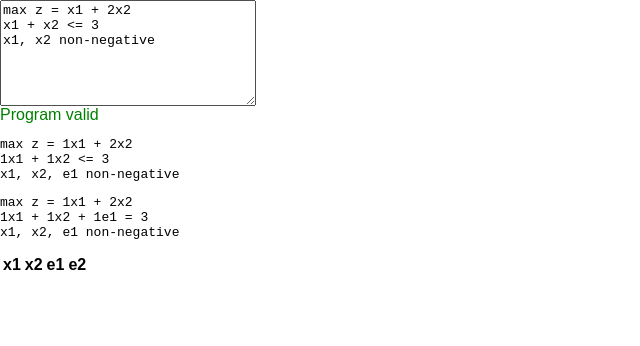
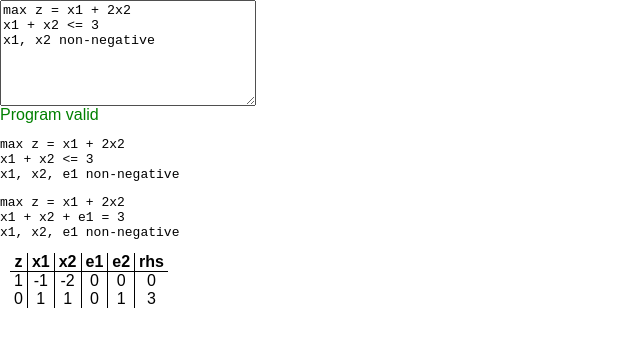
Before and after one commit to jpouellet/dor-sim, a React app: page / in a window 1280 px wide. Shown: the whole page, without its empty margins (0-640 px from the left). Built offline with nearby package versions, Linux system fonts and the light colour scheme.

Commit message:
Improve tableau object format
and update conversion & rendering accordingly.

```diff
--- a/src/index.css
+++ b/src/index.css
@@ -18,3 +18,20 @@ body {
 .program-editor.invalid .error-message {
 	color: red;
 }
+
+.tableau {
+	border-collapse: collapse;
+	display: block;
+	margin: 10px;
+}
+.tableau thead {
+	border-bottom: 1px solid black;
+}
+.tableau td, .tableau th {
+	padding: 0px 4px;
+	text-align: center;
+	border-left: 1px solid black;
+}
+.tableau td:first-child, .tableau th:first-child {
+	border-left: 0px;
+}
--- a/src/index.js
+++ b/src/index.js
@@ -100,9 +100,15 @@ const render = () => {
     <Provider store={store}>
       <div>
         <ProgramEditor />
-        <ProgramView program={store.getState().editor.program} />
-        <ProgramView program={standardizeProgram(store.getState().editor.program)} />
-        <TableauView />
+        {store.getState().editor.program && (
+          <ProgramView program={store.getState().editor.program} />
+        )}
+        {store.getState().editor.program && (
+          <ProgramView program={standardizeProgram(store.getState().editor.program)} />
+        )}
+        {store.getState().editor.program && (
+          <TableauView />
+        )}
       </div>
     </Provider>,
     document.getElementById('root')
--- a/src/program.js
+++ b/src/program.js
@@ -78,19 +78,71 @@ const exps = Object.keys(pats).reduce((exps, name) => {
   };
 }, {});
 
+
+export const isCoef = (str) => {
+  return exps.coef.exact.test(str);
+};
 export const parseCoef = (str) => {
+  if (!isCoef(str))
+    throw new Error('Invalid coef: '+str);
   if (str === '')
     return {num: 1, denom: 1};
   if (str === '-')
     return {num: -1, denom: 1};
-  const [num=1, denom=1] = str.split('/');
+  const [num='1', denom='1'] = str.split('/');
   return {num: parseFloat(num), denom: parseFloat(denom)};
 };
-export const isCoef = (str) => {
-  return exps.coef.exact.test(str);
+const gcd = (a, b) => {
+  a = Math.abs(a);
+  b = Math.abs(b);
+  if (b > a) [a, b] = [b, a];
+  for (;;) {
+    if (b === 0)
+      return a;
+    a %= b;
+    if (a === 0)
+      return b;
+    b %= a;
+  }
 };
+export const coefReduce = (c) => {
+  if (c.num === 0)
+    return {num: 0, denom: 1};
+  if (Number.isInteger(c.num) && Number.isInteger(c.denom)) {
+    const div = gcd(c.num, c.denom);
+    return {num: c.num / div, denom: c.denom / div};
+  }
+  return {...c};
+};
+export const coefMult = (c1, c2) => (coefReduce({
+  num: c1.num * c2.num,
+  denom: c1.num * c2.num,
+}));
+export const coefDiv = (c1, c2) => (coefReduce({
+  num: c1.num * c2.denom,
+  denom: c1.num * c2.num,
+}));
+export const coefAdd = (c1, c2) => {
+  if (c1.denom === c2.denom)
+    return {num: c1.num + c2.num, denom: c1.denom};
+  return coefReduce({
+    num: c1.num * c2.denom + c2.num * c1.denom,
+    denom: c1.denom * c2.denom,
+  });
+};
+export const coefMultScalar = (c, s) => (coefReduce({
+  num: c.num * s,
+  denom: c.denom,
+}));
+export const coef = (n, d = 1) => (coefReduce({
+  num: n,
+  denom: d,
+}));
+
 
 export const parsePoly = (str) => {
+  if (!exps.poly.exact.test(str))
+    throw new Error('Invalid poly: '+str);
   let poly = {};
   str = '+'+str;
   do {
@@ -107,8 +159,6 @@ export const parsePoly = (str) => {
   return poly;
 };
 export const isPoly = (str) => {
-  if (!exps.poly.exact.test(str))
-    return false;
   try {
     parsePoly(str);
   } catch (e) {
@@ -119,6 +169,8 @@ export const isPoly = (str) => {
 
 export const parseObjective = (str) => {
   const m = str.match(exps.captureObjective.exact);
+  if (!m)
+    throw new Error('Invalid objective '+str);
   return {minmax: m[1], var: m[2], exp: parsePoly(m[3])};
 };
 export const isObjective = (str) => {
@@ -127,6 +179,8 @@ export const isObjective = (str) => {
 
 export const parseConstraint = (str) => {
   const m = str.match(exps.captureConstraint.exact);
+  if (!m)
+    throw new Error('Invalid constraint '+str);
   return {exp: parsePoly(m[1]), rel: m[2], rhs: parseCoef(m[3])};
 };
 export const isConstraint = (str) => {
@@ -135,6 +189,8 @@ export const isConstraint = (str) => {
 
 export const parseVarDec = (str) => {
   const m = str.match(exps.captureVarDec.exact);
+  if (!m)
+    throw new Error('Invalid variable declaration: '+str);
   const varList = m[1].split(',').map(name => name.trim());
   const decl = m[2];
   return varList.reduce((vars, newVar) => {
@@ -170,7 +226,7 @@ export const parseProgram = (str) => {
     else if (isVarDec(line))
       varDecs = reduceVarDecs(parseVarDec(line), varDecs);
     else
-      throw new Error('invalid line: '+line);
+      throw new Error('Invalid line: '+line);
   });
   const usedVars = new Set(...[obj.exp, ...constraints.map(c => c.exp)].map(Object.keys));
   const declaredVars = new Set(Object.keys(varDecs));
@@ -233,7 +289,8 @@ export const standardizeProgram = (oldP) => {
 };
 
 export const coefToString = ({num, denom}) => (
-  num + (denom !== 1 ? '/'+denom : '')
+  (denom === 1 ? (num === 1 ? '' : num === -1 ? '-' : num) : num) +
+  (denom !== 1 ? '/'+denom : '')
 );
 
 export const programToString = (p) => {
--- a/src/tableau.js
+++ b/src/tableau.js
@@ -1,22 +1,170 @@
 import React from 'react';
 import PropTypes from 'prop-types';
 import { connect } from 'react-redux';
-import { parseProgram, standardizeProgram } from './program';
+import { standardizeProgram, coef, coefMultScalar } from './program';
+
+/*
+const example_program = {
+  "obj": {
+    "minmax": "max",
+    "var": "z",
+    "exp": {
+      "x1": {
+        "num": 1,
+        "denom": 1
+      },
+      "x2": {
+        "num": 2,
+        "denom": 1
+      }
+    }
+  },
+  "cons": [
+    {
+      "exp": {
+        "x1": {
+          "num": 1,
+          "denom": 1
+        },
+        "x2": {
+          "num": 1,
+          "denom": 1
+        }
+      }
+      "rel": "<=",
+      "rhs": {
+        "num": 3,
+        "denom": 1
+      }
+    }
+  ],
+  "vars": {
+    "x1": "non-negative",
+    "x2": "non-negative"
+  }
+};
+*/
+
+/*
+const example_tableau = {
+  "minmax": "max",
+  "vars": [
+    "z",
+    "x1",
+    "x2",
+    "e1",
+    "e2",
+    "rhs"
+  ],
+  "rows": [
+    {
+      "z": {
+        "num": 1,
+        "denom": 1
+      },
+      "rhs": {
+        "num": 0,
+        "denom": 1
+      },
+      "x1": {
+        "num": -1,
+        "denom": 1
+      },
+      "x2": {
+        "num": -2,
+        "denom": 1
+      },
+      "e1": {
+        "num": 0,
+        "denom": 1
+      },
+      "e2": {
+        "num": 0,
+        "denom": 1
+      }
+    },
+    {
+      "z": {
+        "num": 0,
+        "denom": 1
+      },
+      "rhs": {
+        "num": 3,
+        "denom": 1
+      },
+      "x1": {
+        "num": 1,
+        "denom": 1
+      },
+      "x2": {
+        "num": 1,
+        "denom": 1
+      },
+      "e1": {
+        "num": 0,
+        "denom": 1
+      },
+      "e2": {
+        "num": 1,
+        "denom": 1
+      }
+    }
+  ]
+};
+*/
+
+const mapVars = (exp, vars, fn) => {
+  let varList;
+  if (Array.isArray(vars))
+    varList = vars;
+  else
+    varList = Object.keys(vars);
+  return varList.map(varName => fn(varName, exp[varName]));
+};
 
 const standardProgramToTableau = (p) => {
-  return p;
+  // XXX vars restrictions?
+  p.cons.forEach(con => {
+    if(con.rel !== '=')
+      throw new Error('tableau not in standard form, found '+con.rel);
+  });
+  return {
+    minmax: p.obj.minmax,
+    vars: [p.obj.var, ...Object.keys(p.vars), 'rhs'],
+    rows: [
+      Object.assign({[p.obj.var]: coef(1), rhs: coef(0)},
+        ...mapVars(p.obj.exp, p.vars, (name, val) => ({
+          [name]: val ? coefMultScalar(val, -1) : coef(0),
+        }))
+      ),
+      ...p.cons.map(con => (
+        Object.assign({[p.obj.var]: coef(0), rhs: con.rhs},
+          ...mapVars(con.exp, p.vars, (name, val) => ({
+            [name]: val || coef(0),
+          }))
+        )
+      )),
+    ],
+  };
 };
 
 let TableauView = ({ tableau }) => (
-  <table>
+  <table className="tableau">
     <thead>
       <tr>
-        {Object.keys(tableau.vars).map(varName =>
+        {tableau.vars.map(varName =>
           <th key={varName}>{varName}</th>
         )}
       </tr>
     </thead>
     <tbody>
+      {tableau.rows.map((row, idx) => (
+        <tr key={idx}>
+          {mapVars(row, tableau.vars, (name, val) =>
+            <td key={name}>{val.num}{val.denom !== 1 ? '/'+val.denom : ''}</td>
+          )}
+        </tr>
+      ))}
     </tbody>
   </table>
 );
@@ -28,10 +176,9 @@ function mapStateToTableauViewProps(state) {
   const program = state.editor.program;
   const stdProgram = standardizeProgram(program);
   const tableau = standardProgramToTableau(stdProgram);
-  console.log('----- state -----');
-  console.log(state);
+
   return {
-    tableau,
+    tableau: tableau,
   };
 }
 TableauView = connect(
```
